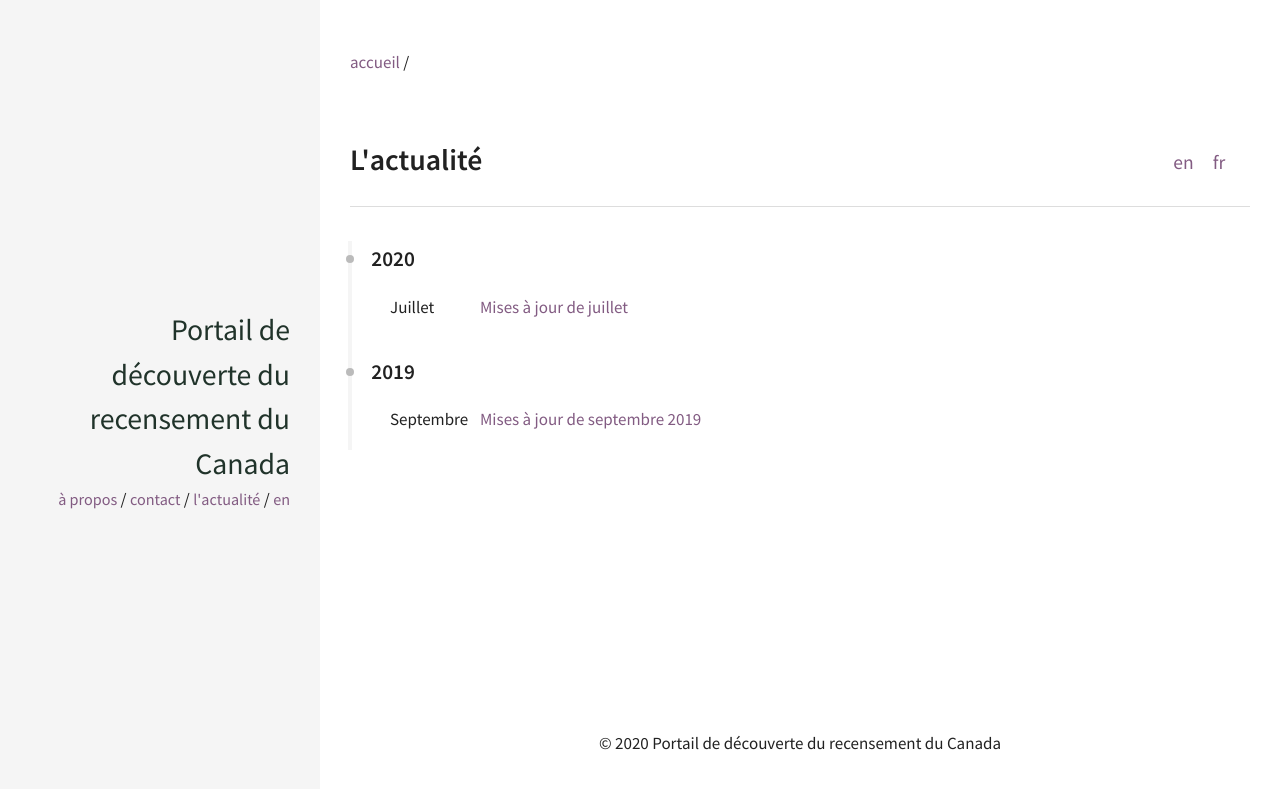
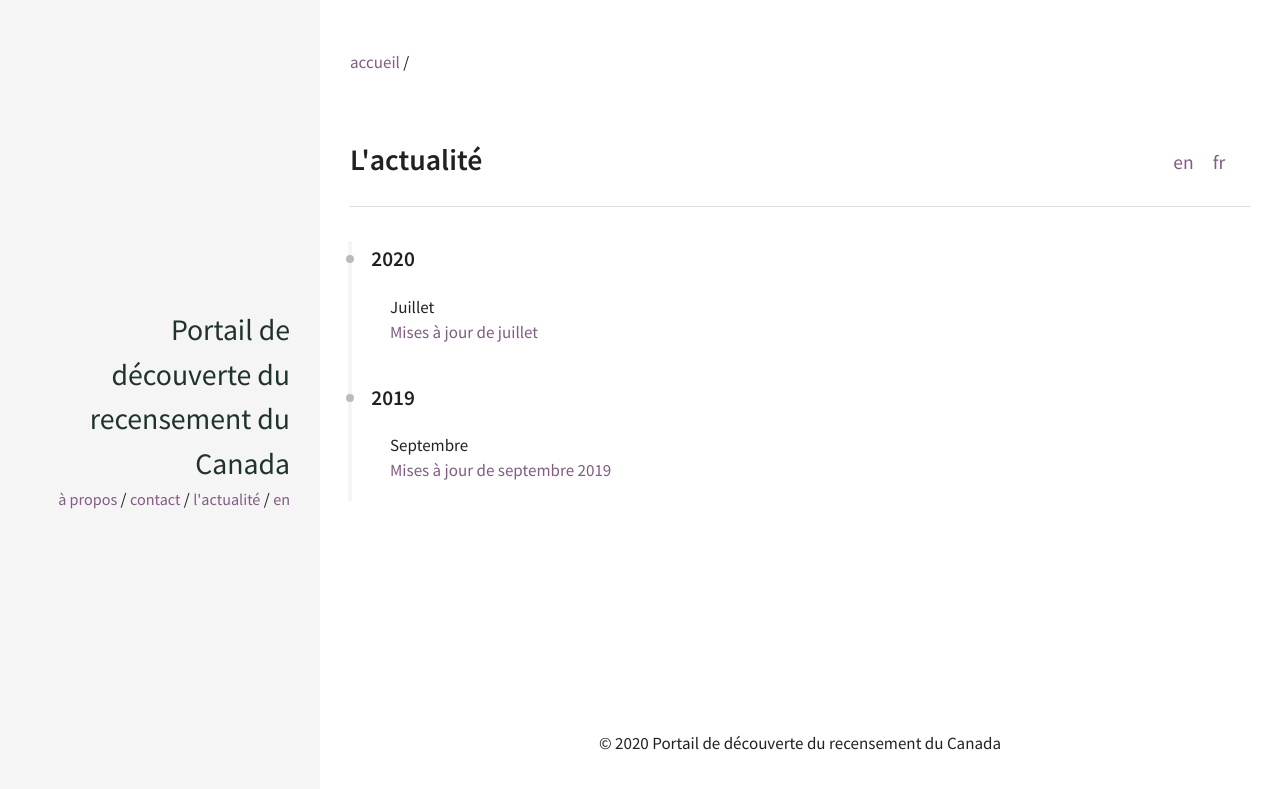
Before and after one commit to census-recensement/census-recensement.github.io, a Jekyll site: the page built from fr/l-actualite.md, in a window 1280 px wide. Shown: the top 789 px of the page. Built offline with Jekyll 4.4.1, drawn with Linux system fonts in a browser that asks for light colours.

Commit message:
adjusting width between items

```diff
--- a/fr/l-actualite.md
+++ b/fr/l-actualite.md
@@ -16,7 +16,7 @@ ref: news
 
 <ul>
 {% for post in group.items %}
-<li><div style="width:90px;float:left;">
+<li><div style="width:100%;float:left;">
 
 {% assign months = "Janvier|Février|Mars|Avril|Mai|Juin|Juillet|Août|Septembre|Octobre|Novembre|Décembre" | split: "|" %}
 {% assign m = post.date | date: "%-m" | minus: 1 %}
```
Also changed, not shown: en/news.md (+1 -1 lines).
